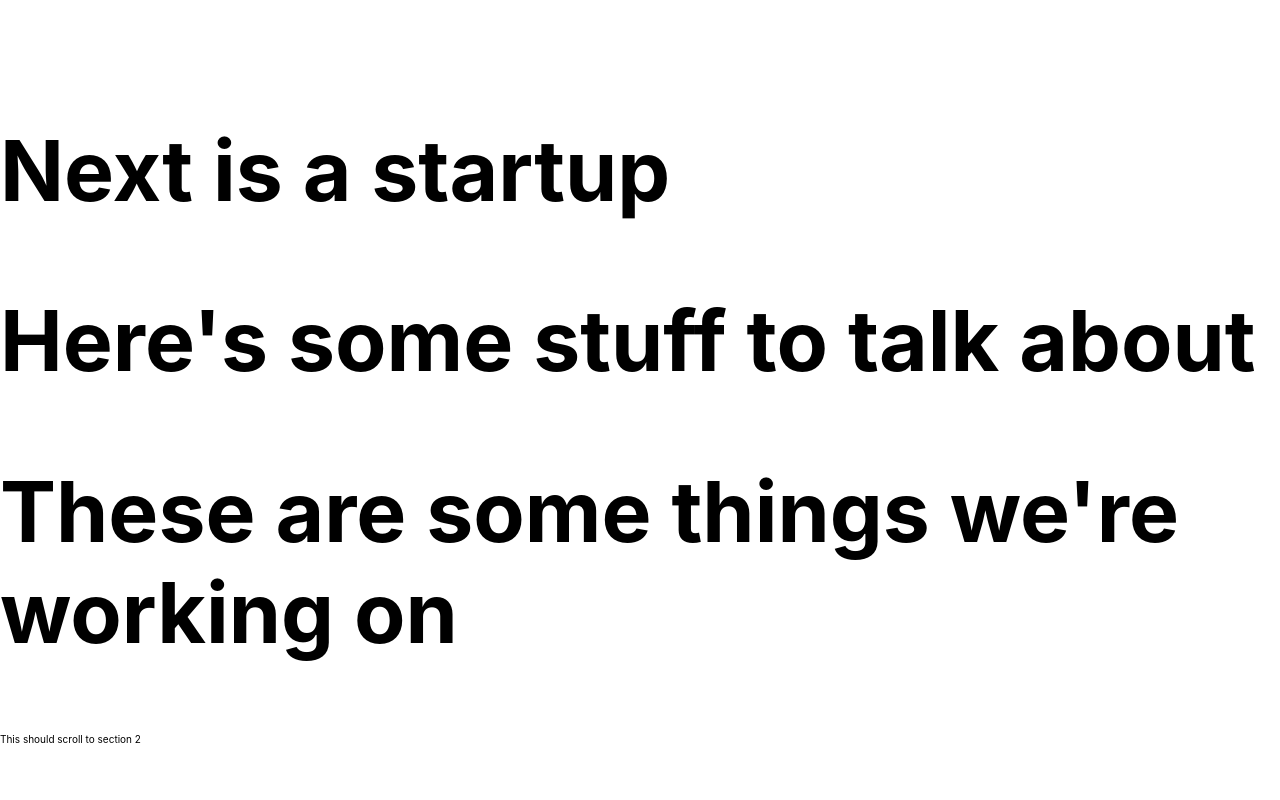
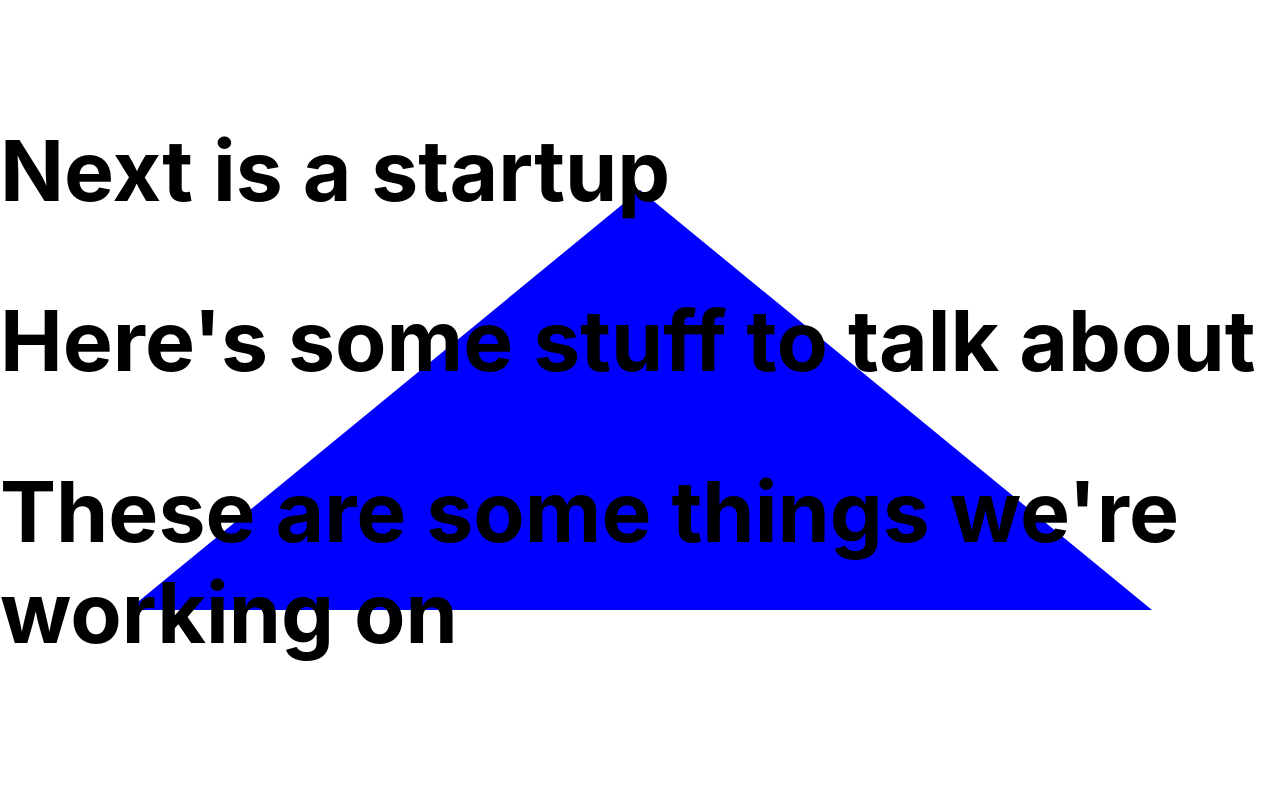
Before and after one commit to buildwhatsnext/Next--Website, a Next.js app: page / in a window 1280 px wide. Shown: the top 800 px of the page. Built offline with nearby package versions, Linux system fonts and the light colour scheme.

Commit message:
added a shaped background

```diff
--- a/pages/index.js
+++ b/pages/index.js
@@ -1,23 +1,23 @@
 import Head from 'next/head'
 import { gsap } from 'gsap';
-import ScrollToPlugin from 'gsap/ScrollToPlugin';
+// import ScrollToPlugin from 'gsap/ScrollToPlugin';
 
-gsap.registerPlugin(ScrollToPlugin);
+// gsap.registerPlugin(ScrollToPlugin);
 
 export default function Home() {
   const line1 = 'Next is a startup';
   const line2 = "Here's some stuff to talk about";
   const line3 = "These are some things we're working on";
 
-  const scrollScreen = (id) => {
-    gsap.to(window, {
-      duration: 2,
-      scrollTo: {
-        y: `#section${id}`,
-        offset: 50
-      }
-    });
-  }
+  // const scrollScreen = (id) => {
+  //   gsap.to(window, {
+  //     duration: 2,
+  //     scrollTo: {
+  //       y: `#section${id}`,
+  //       offset: 50
+  //     }
+  //   });
+  // }
 
   return (
     <div className="container">
@@ -27,16 +27,17 @@ export default function Home() {
       </Head>
 
       <main>
-        <section className="section">
-          <div className="title" id="1">
+        <section className="section section_first grid">
+          <div className="background trap"/>
+          <div className="first" id="1">
             <h1>{ line1 }</h1>
             <h1>{ line2 }</h1>
             <h1>{ line3 }</h1>
-            <p onClick={(e) => scrollScreen("2") }>This should scroll to section 2</p>
+            {/* <p onClick={(e) => scrollScreen("2") }>This should scroll to section 2</p> */}
           </div>
         </section>
-        <section className="section">
-          <div className="title" id="2">
+        <section className="section section_second">
+          <div className="second" id="2">
             <h1>Second stuff</h1>
             <h1>Second stuff  dfasfsdf </h1>
             <h1>More to come!</h1>
--- a/styles/index.scss
+++ b/styles/index.scss
@@ -25,6 +25,30 @@ html, body {
   padding: 5rem 0px;
 }
 
+.grid {
+  display: grid;
+  grid-template-columns: 1fr;
+  grid-template-rows: 1fr;
+}
+
+.background {
+  z-index: -1;
+  width: 100%;
+  height: 100%;
+}
+
+.first {
+  grid-column: 1 / -1;
+  grid-row: 1 / -1;
+}
+
+.trap {
+  grid-column: 1 / -1;
+  grid-row: 1 / -1;
+  clip-path: polygon(50% 20%, 90% 80%, 10% 80%);
+  background-color: blue;
+}
+
 @media (max-width: $bp__mobile) {
   .grid {
     width: 100%;
@@ -33,13 +57,13 @@ html, body {
 }
 
 @media (min-width: $bp__tablet) {
-  .title h1 {
+  .section h1 {
     font-size: 7.2rem;
   }
 }
 
 @media (min-width: $bp__desktop) {
-  .title h1 {
+  .section h1 {
     font-size: 8.4rem;
   }
 }
```
